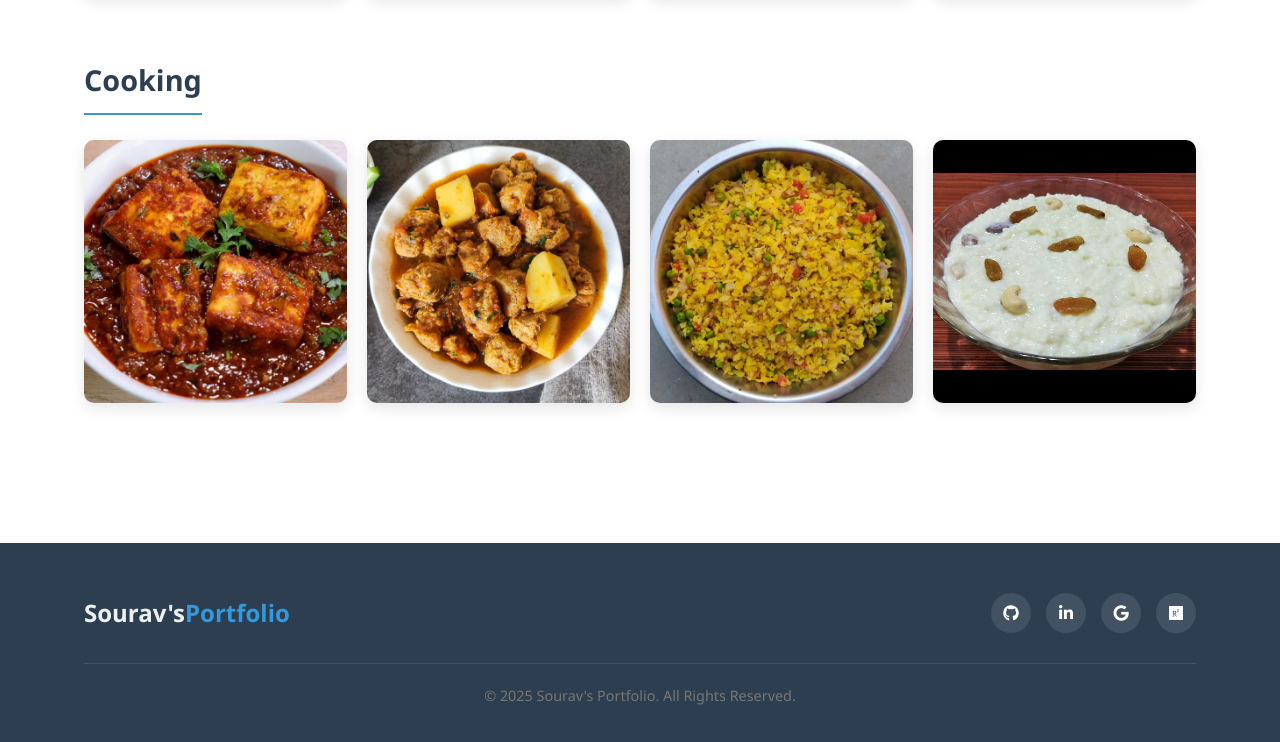
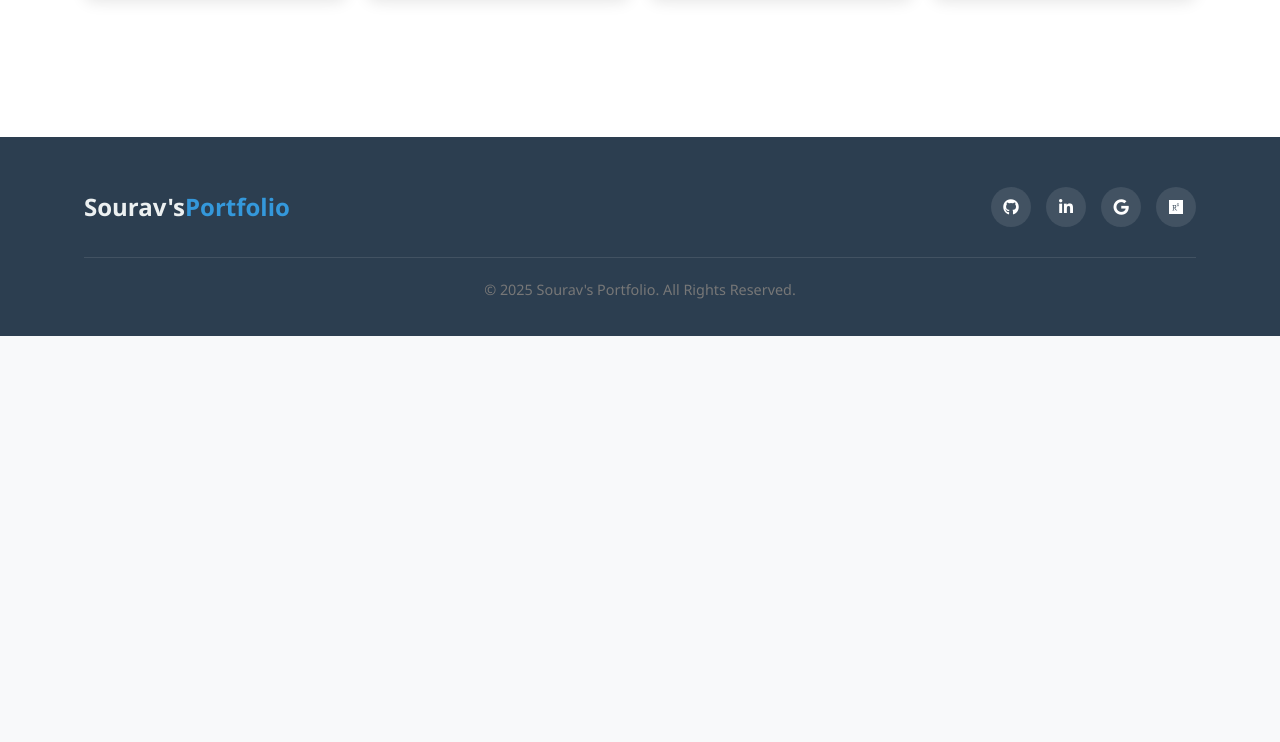
Before and after one commit to Sourav15-4588/Portfolio_skd, a plain HTML site: page showcase.html in a window 1280 px wide. Shown: the part 5683-6425 px from the top of the page. After the commit the page ends 6019 px from the top, so only its background shows below. Drawn offline with Linux system fonts and the light colour scheme.

Commit message:
Update showcase.html

```diff
--- a/showcase.html
+++ b/showcase.html
@@ -1077,7 +1077,7 @@
         </div>
 
         <!-- Cooking Section -->
-        <div class="gallery-category">
+    <!--    <div class="gallery-category">
             <h3 class="category-title">Cooking</h3>
             <div class="horizontal-gallery">
                 <div class="gallery-item">
@@ -1124,7 +1124,7 @@
                     </div>
                 </div>
             </div>
-        </div>
+        </div> -->
     </div>
 </section>
 
```
